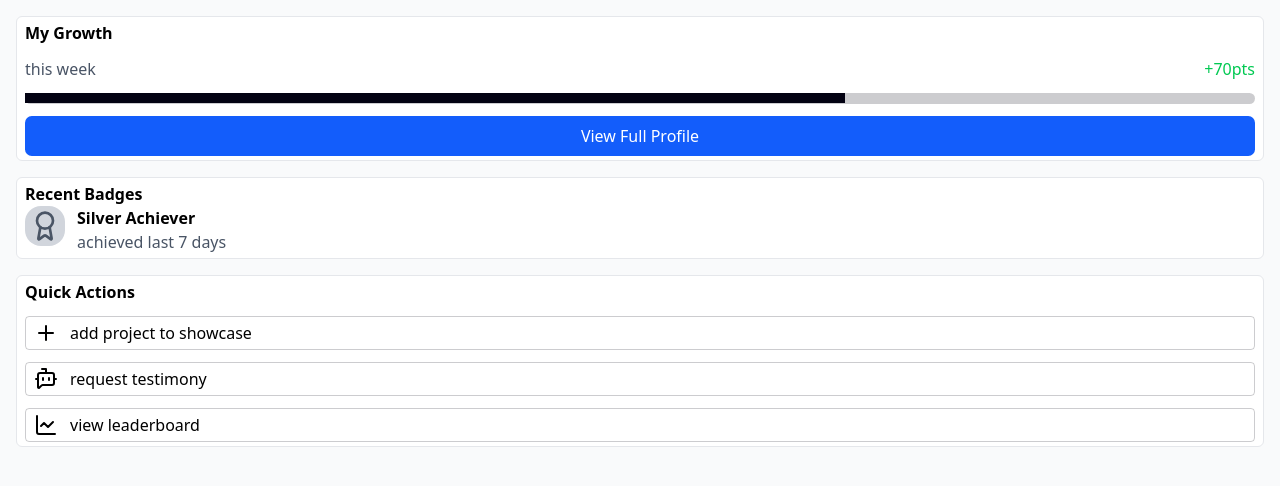
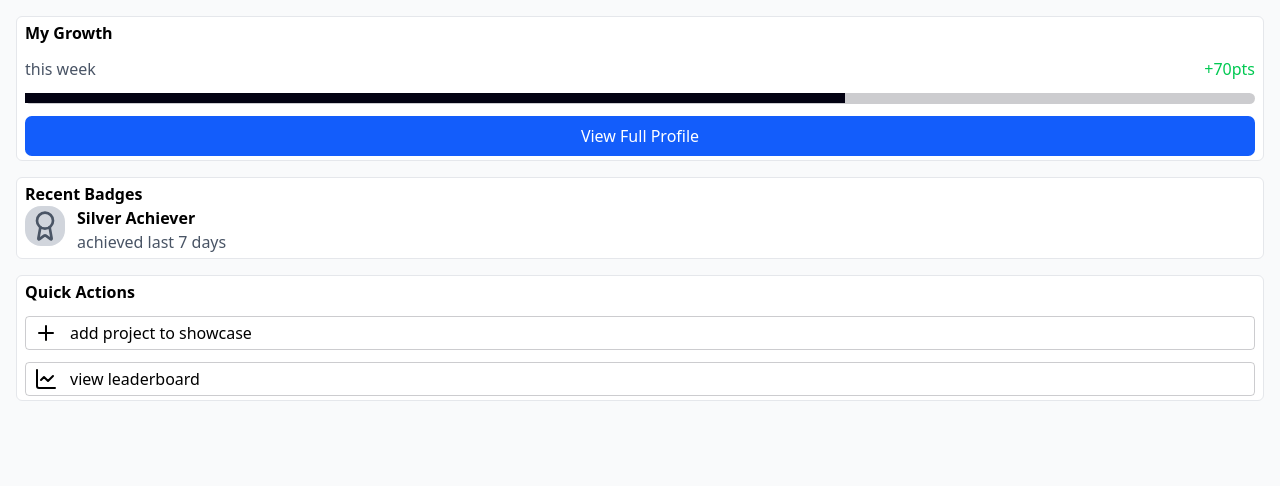
Before and after one commit to jabo-arnold-landry/TVET-Spot, a React (Vite) app: page / in a window 1280 px wide. Shown: the top 486 px of the page. Built offline with nearby package versions, Linux system fonts and the light colour scheme.

Commit message:
fix:removed-request-testimony-feature-from-student-dashboard
we have found that we do not need the feature for the student testimony so we removed it

```diff
--- a/src/pages/MyGrowthSection.jsx
+++ b/src/pages/MyGrowthSection.jsx
@@ -44,10 +44,6 @@ export default function MyGrowthSection() {
           <button>add project to showcase</button>
         </Card>
         <Card>
-          <LucideBotMessageSquare />
-          <button>request testimony</button>
-        </Card>
-        <Card>
           <ChartLine />
           <button>view leaderboard</button>
         </Card>
@@ -88,20 +84,3 @@ function Showcase() {
     </>
   );
 }
-
-function Testimony() {
-  return (
-    <>
-      <div className="bg-black fixed inset-0 opacity-[0.5] pointer-none: z-10"></div>
-      <form className="relative -top-16 z-30 bg-white-solid grid place-items-center mx-5 p-7 w-fit ">
-        <div className="grid">
-          <label htmlFor="showcase">names</label>
-          <br />
-          <input type="text" id="names" className="border" /> <br />
-          <textarea name="" id="" placeholder="input the content"></textarea>
-          <button className="bg-primary text-white">Testitify</button>
-        </div>
-      </form>
-    </>
-  );
-}
```
